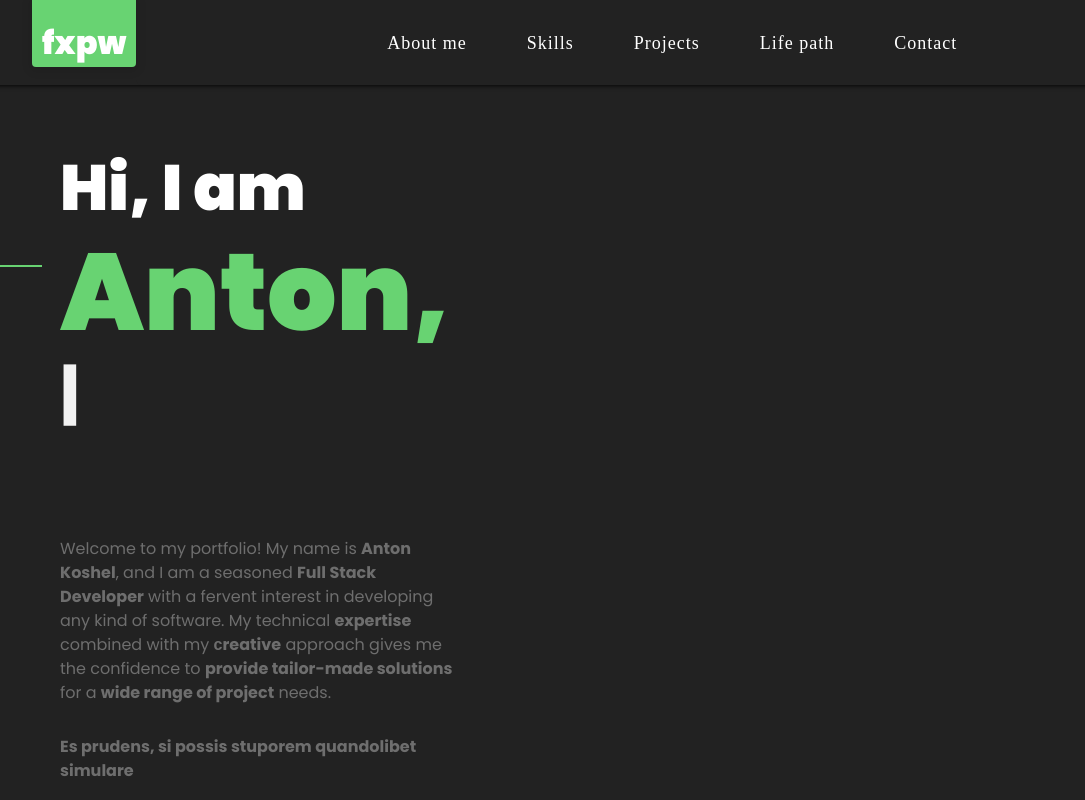
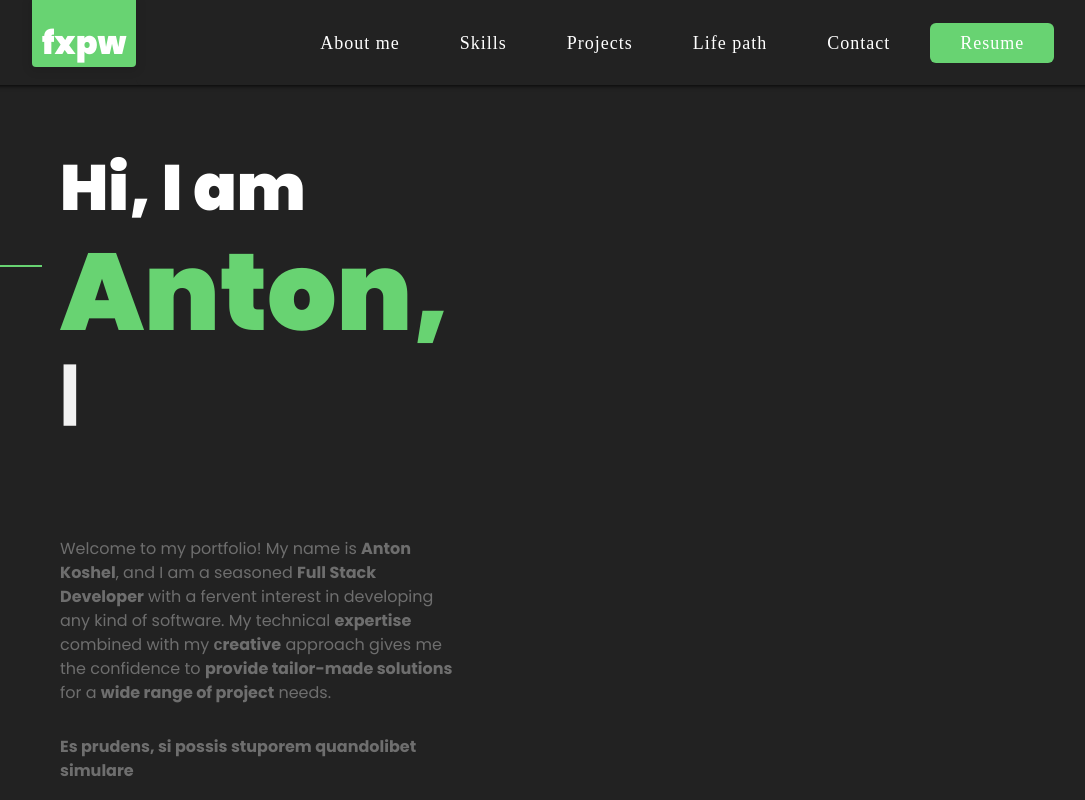
Before and after one commit to fxpw/fxpw.github.io, a plain HTML site: page index.html in a window 1280 px wide. Shown: the top 800 px of the page, without its empty margins (50-1135 px from the left). Drawn offline with nearby package versions, Linux system fonts and the light colour scheme; a script that the page names is missing; a web font is replaced by a local one.

Commit message:
add resume

```diff
--- a/css/main.css
+++ b/css/main.css
@@ -199,6 +199,14 @@ h6 {
 	cursor: pointer;
 	margin: 5px auto;
 }
+.navbar li .nav-link2 {
+	position: relative;
+	display: inline-block;
+	color: white;
+	padding: 0px 30px !important;
+	cursor: pointer;
+	margin: 5px auto;
+}
 
 .nav-card-item {
 	position: relative;
@@ -208,6 +216,10 @@ h6 {
 
 .navbar li .nav-link:hover {
 	color: #68d372;
+}
+
+.navbar li .nav-link2:hover {
+	color: #000000;
 }
 
 .navbar li .active {
@@ -357,6 +369,15 @@ h6 {
 	border-radius: 20px;
 	box-shadow: 10px 10px 30px #1d1d1d50, -10px -10px 30px #27272750;
 }
+.navbar-collapse .nav-link2 {
+	font-size: 20px;
+	font-family: "Koulen";
+	letter-spacing: 1px;
+	color: #68d372 !important;
+	border: 2px solid #68d372;
+	border-radius: 20px;
+	box-shadow: 10px 10px 30px #1d1d1d50, -10px -10px 30px #27272750;
+}
 
 .loader {
 	position: fixed;
@@ -1348,6 +1369,10 @@ footer .support ul li a:hover {
 		background-color: transparent;
 		width: 70%;
 	}
+	.navbar-collapse .nav-link2 {
+		background-color: transparent;
+		width: 70%;
+	}
 
 	#intro p {
 		margin-bottom: 20px;
@@ -1692,6 +1717,9 @@ footer .support ul li a:hover {
 	.navbar-collapse .nav-link {
 		border: none;
 	}
+	.navbar-collapse .nav-link2 {
+		border: none;
+	}
 
 	.navbar {
 		position: fixed;
@@ -1740,6 +1768,13 @@ footer .support ul li a:hover {
 	}
 
 	.navbar-collapse .nav-link {
+		font-size: 18px;
+		color: white !important;
+		text-shadow: none;
+		border-radius: 0px;
+		box-shadow: none;
+	}
+	.navbar-collapse .nav-link2 {
 		font-size: 18px;
 		color: white !important;
 		text-shadow: none;
@@ -1765,9 +1800,19 @@ footer .support ul li a:hover {
 		padding: 15px 30px !important;
 		margin: 0px;
 	}
+	.navbar li .nav-link2 {
+		position: relative;
+		display: inline-block;
+		color: white;
+		padding: 15px 30px !important;
+		margin: 0px;
+	}
 
 	.navbar li .nav-link:hover {
 		color: #68d372 !important;
+	}
+	.navbar li .nav-link2:hover {
+		color: #000000 !important;
 	}
 
 	.js-scroll-trigger:hover {
--- a/index.html
+++ b/index.html
@@ -69,6 +69,12 @@
 					</li>
 					<li class="nav-card-item">
 						<a class="nav-link js-scroll-trigger noselect" onclick="toContact()">Contact</a>
+					</li>
+					<li class="nav-card-item">
+						<a class="nav-link2 noselect" href="assets/files/KoshelAnton.pdf" download aria-label="Resume"
+							style="display:inline-block; padding:12px 20px; background:#68d372; color:#fff; border-radius:6px; text-decoration:none; margin-left:10px;">
+							Resume
+						</a>
 					</li>
 				</ul>
 				</a>
```
Also changed, not shown: 1 other file.
